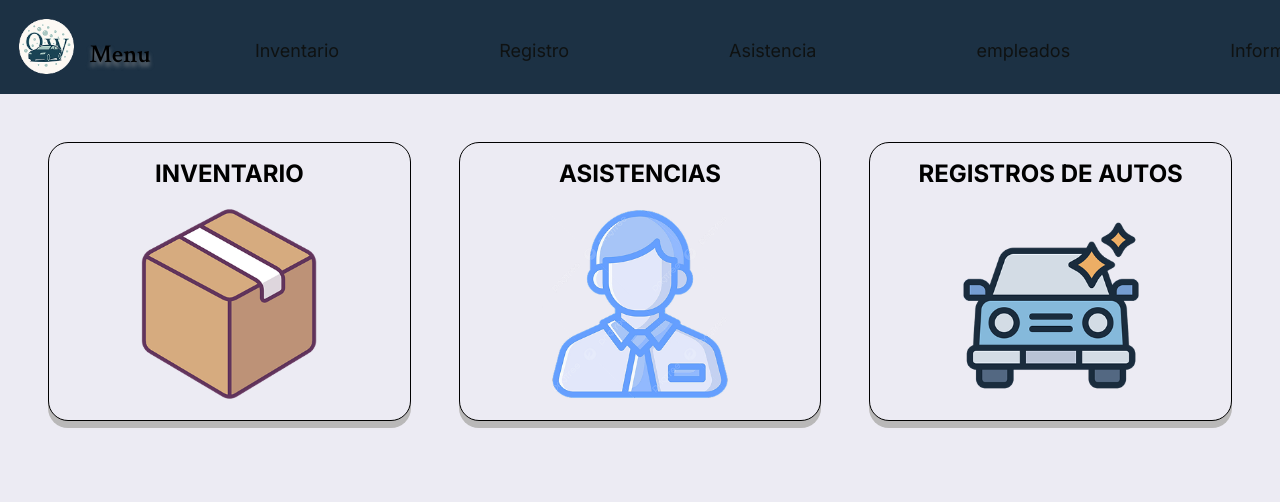
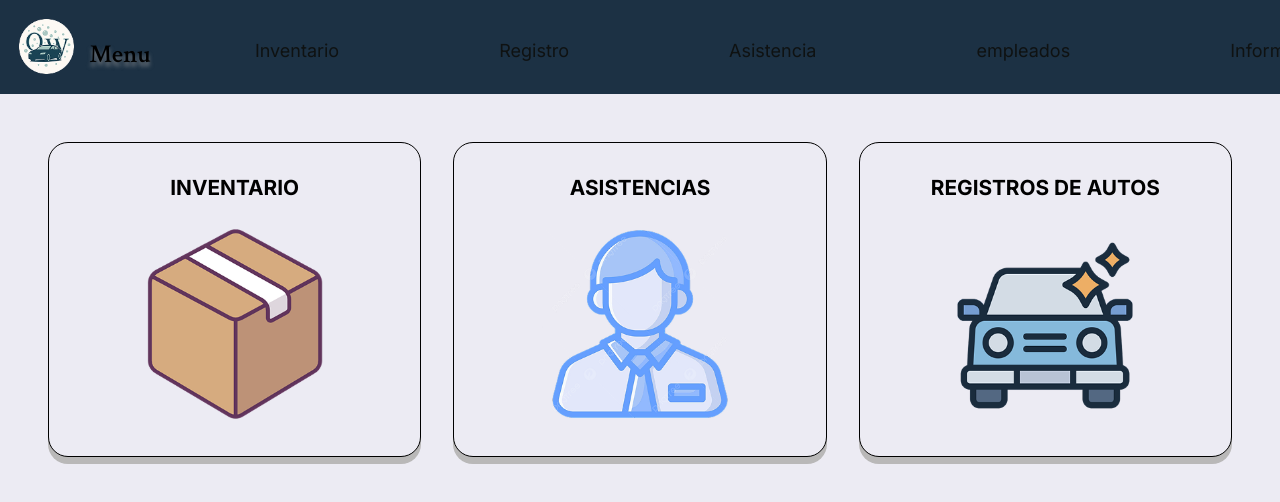
Before and after one commit to Practicas-Profesionalizantes/Grupo2--6_2--2025-OptiWash, a React (Vite) app in the folder cliente/: page / in a window 1280 px wide. Shown: the top 502 px of the page. Built offline with nearby package versions, Linux system fonts and the light colour scheme.

Commit message:
css home responsivo

```diff
--- a/cliente/src/paginas/Home/Home.module.css
+++ b/cliente/src/paginas/Home/Home.module.css
@@ -5,15 +5,17 @@
   margin: 0;
   box-sizing: border-box;
   font-family: 'Inter', sans-serif;
-
 }
 
 main {
   background-color: #ECEBF3;
   width: 100%;
   min-height: 100vh;
+  overflow-x: hidden;
+  display: flex;
+  justify-content: center;
+  align-items: flex-start;
 }
-
 
 .tarjetas-h {
   display: grid;
@@ -23,6 +25,9 @@ main {
   font-family: "Source Serif 4", serif;
   font-optical-sizing: auto;
   font-weight: 500;
+  width: 100%;
+  max-width: 1400px;
+  margin: 0 auto;
 }
 
 .tarjeta-h {
@@ -33,43 +38,71 @@ main {
   background-color: #ECEBF3;
   border: 1px solid black;
   border-radius: 20px;
-  padding: 1rem;
+  padding: 1.5rem;
   overflow: hidden;
   box-shadow: 0px 7px 0px rgb(185, 184, 184);
   height: auto;
+  min-height: 200px;
+  transition: transform 0.2s ease;
+  cursor: pointer;
+}
+
+.tarjeta-h:hover {
+  transform: translateY(-2px);
+  box-shadow: 0px 9px 0px rgb(185, 184, 184);
 }
 
 .tarjeta-h h2 {
-  font-size: clamp(1rem, 5vw, 1.5rem);
+  font-size: clamp(1rem, 4vw, 1.3rem);
   text-align: center;
-  margin-bottom: 0.5rem;
+  margin-bottom: 1rem;
+  word-wrap: break-word;
 }
 
 .tarjeta-h img {
   width: 100%;
-  max-width: 200px;
+  max-width: 150px;
   height: auto;
   object-fit: contain;
   margin-top: 0.5rem;
   border-radius: 10px;
 }
 
-
-
-
 @media (min-width: 768px) {
   .tarjetas-h {
-    grid-template-columns: 1fr 1fr;
-    gap: 2rem;
+    grid-template-columns: repeat(2, 1fr);
+    gap: 1.5rem;
     padding: 2rem;
   }
+
+  .tarjeta-h {
+    min-height: 250px;
+  }
+
+  .tarjeta-h img {
+    max-width: 180px;
+  }
 }
-
 
 @media (min-width: 1024px) {
   .tarjetas-h {
     grid-template-columns: repeat(3, 1fr);
-    gap: 3rem;
+    gap: 2rem;
     padding: 3rem;
   }
+
+  .tarjeta-h {
+    min-height: 280px;
+    padding: 2rem;
+  }
+
+  .tarjeta-h img {
+    max-width: 200px;
+  }
 }
+
+@media (min-width: 1440px) {
+  .tarjetas-h {
+    gap: 2.5rem;
+  }
+}
```
